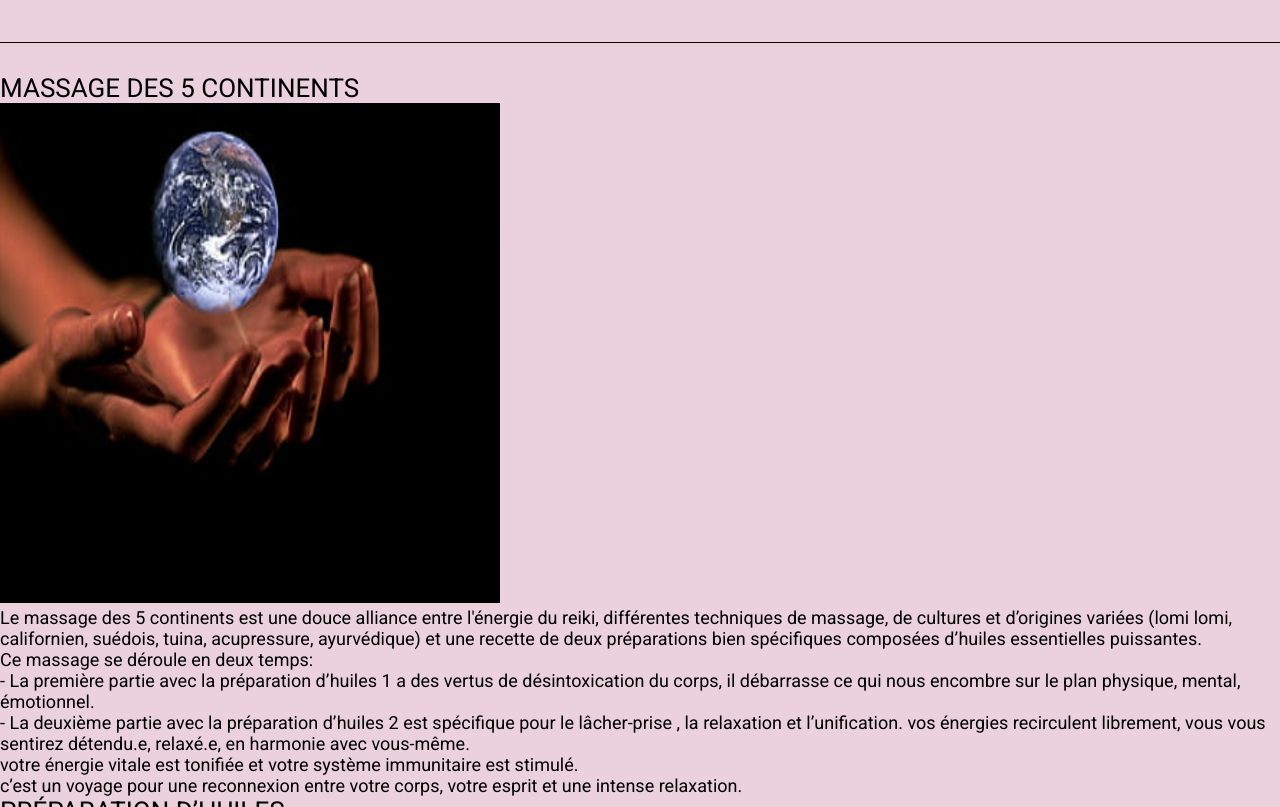
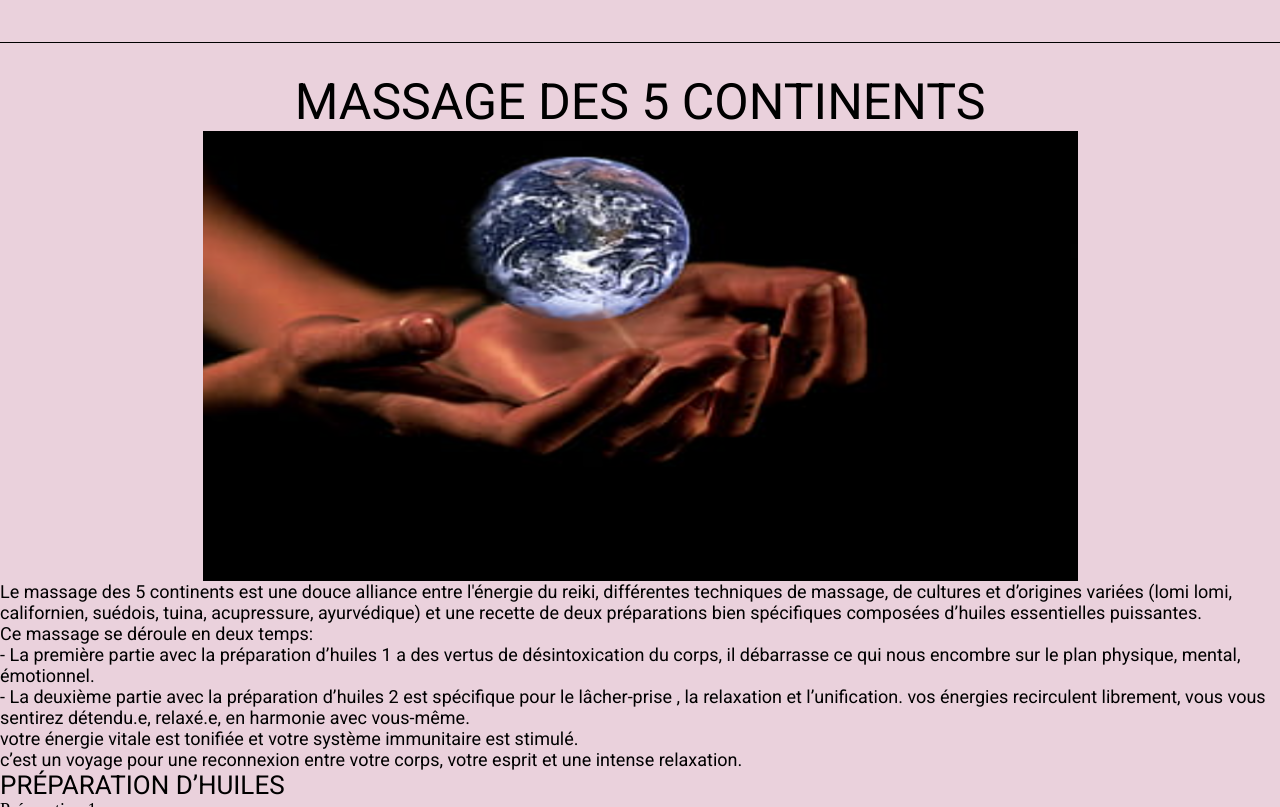
Before and after one commit to YOBJOB/Lenergie-Colibri, a website: page massages/index.html in a window 1280 px wide. Shown: the part 407-1214 px from the top of the page. Drawn offline with Linux system fonts and the light colour scheme; a web font is replaced by a local one.

Commit message:
mise en place photo

```diff
--- a/sass/pages/_massages.scss
+++ b/sass/pages/_massages.scss
@@ -0,0 +1,16 @@
+.main-titre{
+    font-size: 50px;
+    @include flex;
+    @include flex-layout;
+}
+
+.main-bloc-photo {
+    @include dim(450px, 100%);
+    @include flex;
+    @include flex-layout;
+    overflow: hidden;
+    img {
+        @include dim(450px, 875px);
+        object-fit: cover;
+    }
+}
```
Also changed, not shown: public/css/style.css, 1 other file.
